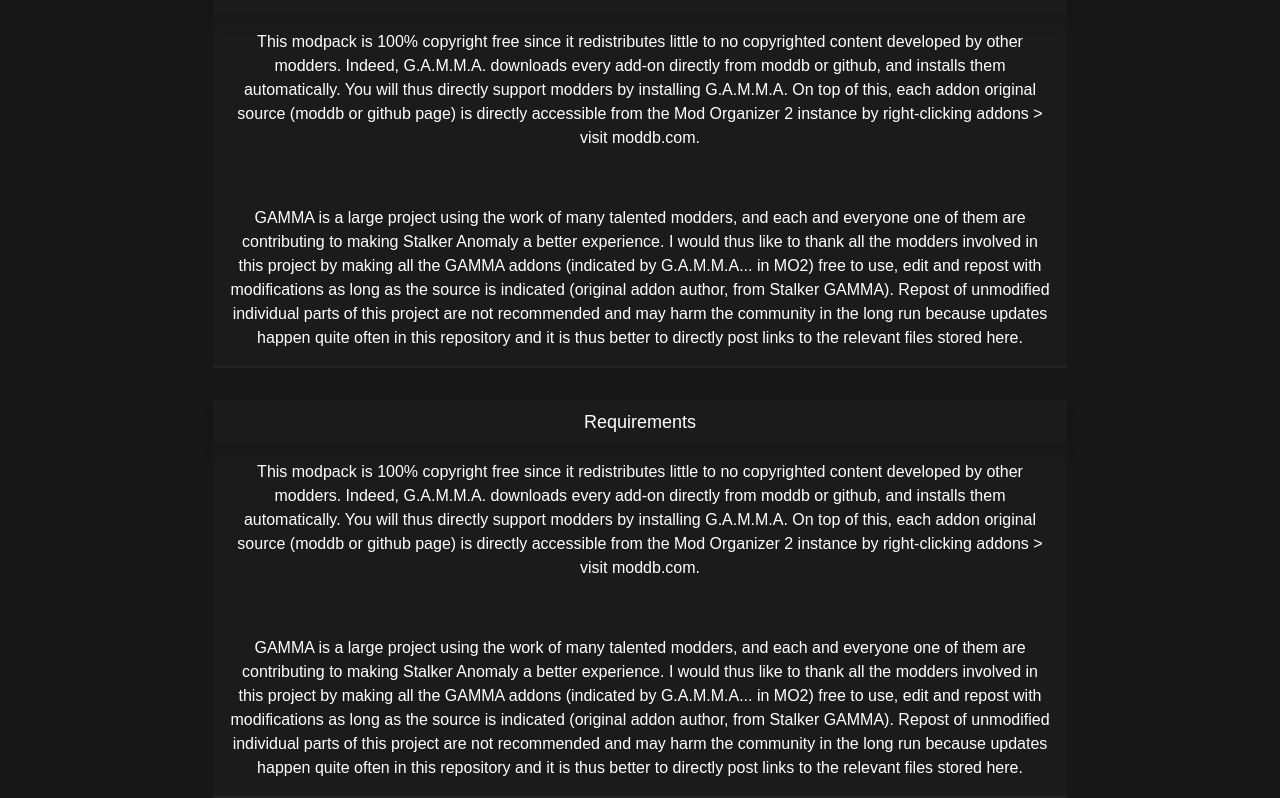
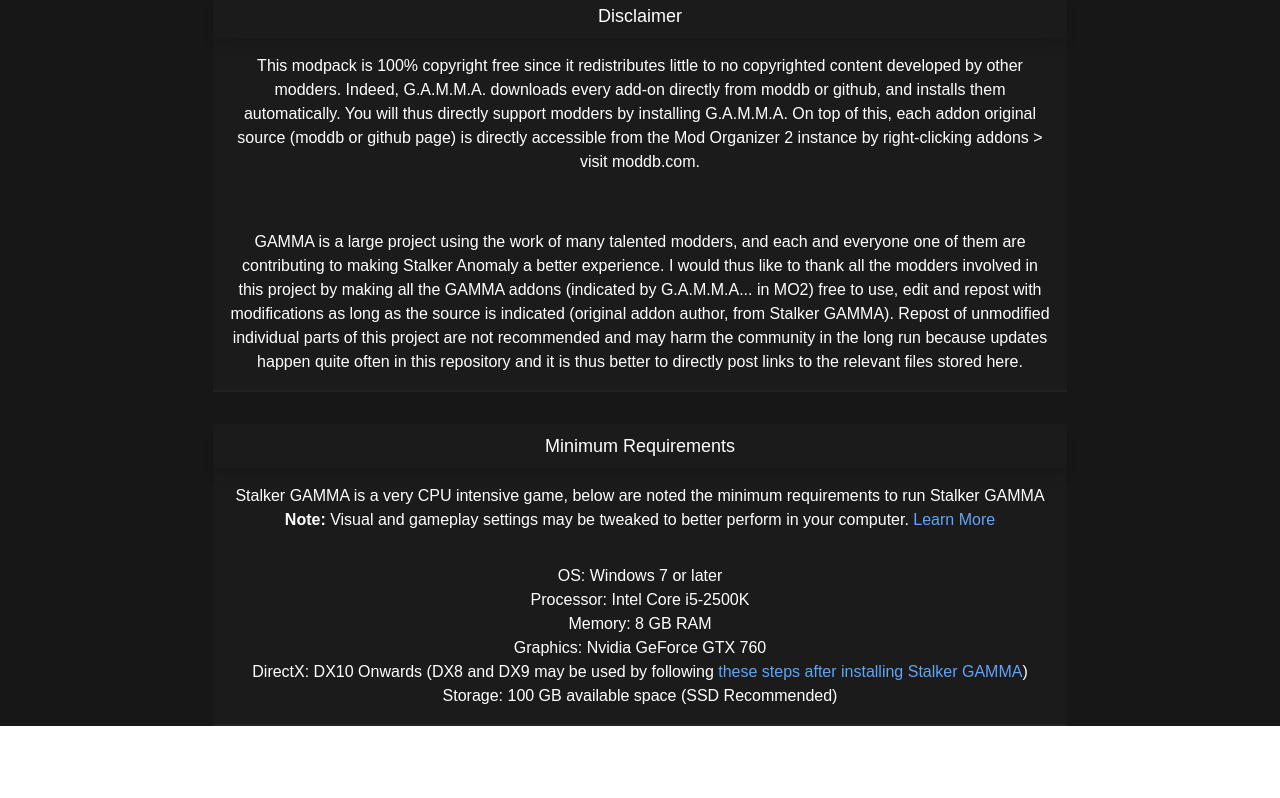
Before and after one commit to Asterki/gamma-website, a Next.js app: page /install in a window 1280 px wide. Shown: the part 506-1304 px from the top of the page. After the commit the page ends 1232 px from the top, so only its background shows below. Built offline with nearby package versions, Linux system fonts and the light colour scheme.

Commit message:
Feat: added min requirements

```diff
--- a/src/pages/install/index.tsx
+++ b/src/pages/install/index.tsx
@@ -27,6 +27,8 @@
                     <h1 className="max-h-56 lg:max-h-[8rem] bg-neutral-700/20 text-white w-full mt-8 py-6 px-10 md:px-56 text-center shadow-lg text-lg ">
                         RANDOM TITLE
                     </h1>
+
+                    <p>This page is under heavy development and may change.</p>
 
                     <AcordionComponent defaultOpen={true} title="Disclaimer">
                         <p className="p-4">
@@ -62,38 +64,34 @@
                         </p>
                     </AcordionComponent>
 
-                    <AcordionComponent defaultOpen={true} title="Requirements">
+                    <AcordionComponent
+                        defaultOpen={true}
+                        title="Minimum Requirements"
+                    >
                         <p className="p-4">
-                            This modpack is 100% copyright free since it
-                            redistributes little to no copyrighted content
-                            developed by other modders. Indeed, G.A.M.M.A.
-                            downloads every add-on directly from moddb or
-                            github, and installs them automatically. You will
-                            thus directly support modders by installing
-                            G.A.M.M.A. On top of this, each addon original
-                            source (moddb or github page) is directly accessible
-                            from the Mod Organizer 2 instance by right-clicking
-                            addons {">"} visit moddb.com.
+                            Stalker GAMMA is a very CPU intensive game, below
+                            are noted the minimum requirements to run Stalker
+                            GAMMA
+                            <p>
+                                <b>Note:</b> Visual and gameplay settings may be
+                                tweaked to better perform in your computer.{" "}
+                                <Link
+                                    className="text-blue-400 hover:underline"
+                                    href="/"
+                                >
+                                    Learn More
+                                </Link>
+                            </p>
                         </p>
 
-                        <br />
-
-                        <p className="p-4">
-                            GAMMA is a large project using the work of many
-                            talented modders, and each and everyone one of them
-                            are contributing to making Stalker Anomaly a better
-                            experience. I would thus like to thank all the
-                            modders involved in this project by making all the
-                            GAMMA addons (indicated by G.A.M.M.A... in MO2) free
-                            to use, edit and repost with modifications as long
-                            as the source is indicated (original addon author,
-                            from Stalker GAMMA). Repost of unmodified individual
-                            parts of this project are not recommended and may
-                            harm the community in the long run because updates
-                            happen quite often in this repository and it is thus
-                            better to directly post links to the relevant files
-                            stored here.
-                        </p>
+                        <ul className="p-4">
+                            <li>OS: Windows 7 or later</li>
+                            <li>Processor: Intel Core i5-2500K</li>
+                            <li>Memory: 8 GB RAM</li>
+                            <li>Graphics: Nvidia GeForce GTX 760</li>
+                            <li>DirectX: DX10 Onwards (DX8 and DX9 may be used by following <Link className="text-blue-400 hover:underline" href="/">these steps after installing Stalker GAMMA</Link>)</li>
+                            <li>Storage: 100 GB available space (SSD Recommended)</li>
+                        </ul>
                     </AcordionComponent>
                 </section>
             </main>
```
